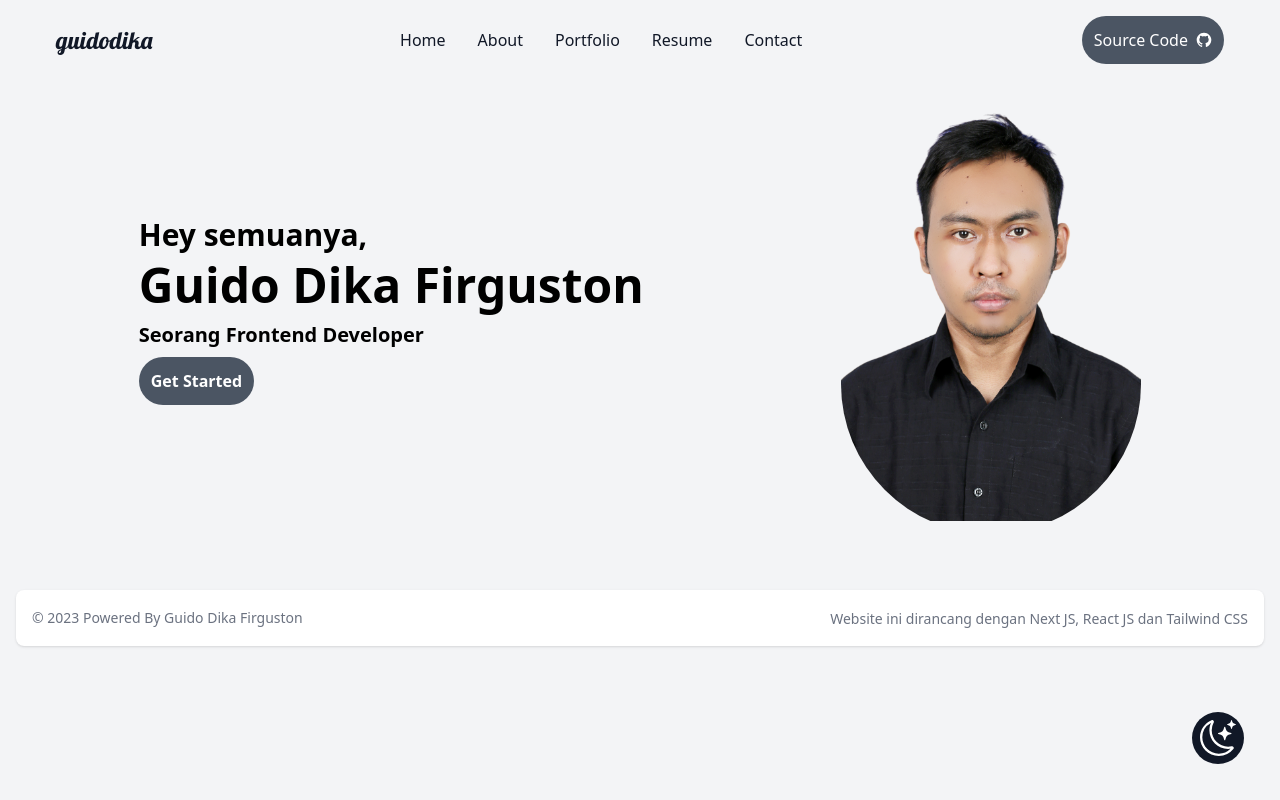
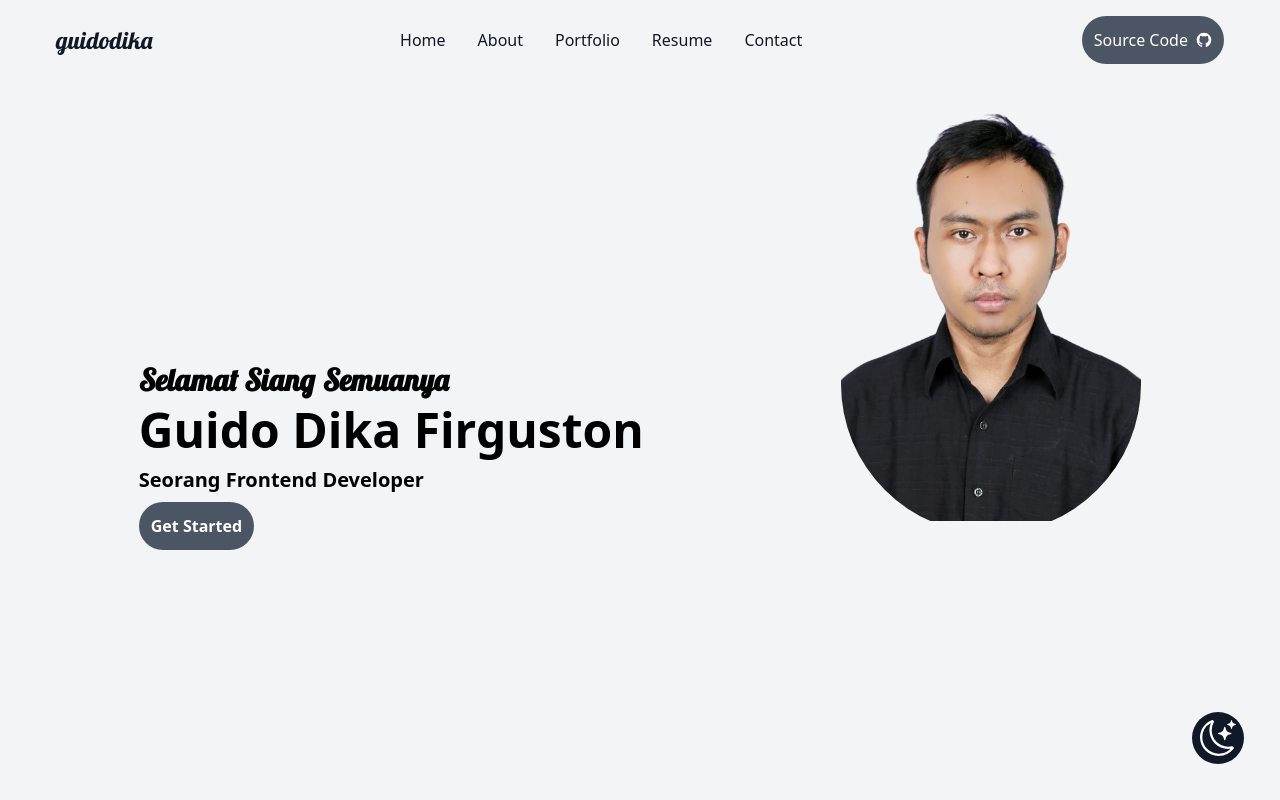
Before and after one commit to guidodika/portfolio-nextjs-guidodika, a Next.js app: page /home in a window 1280 px wide. Shown: the top 800 px of the page. Built offline with nearby package versions, Linux system fonts and the light colour scheme.

Commit message:
add animation dynamic text

```diff
--- /dev/null
+++ b/components/AnimatedText.js
@@ -0,0 +1,45 @@
+// AnimatedText.js
+import React, { useState, useEffect } from "react";
+
+const AnimatedText = ({ texts }) => {
+  const [currentTextIndex, setCurrentTextIndex] = useState(0);
+  const [displayText, setDisplayText] = useState("");
+
+  useEffect(() => {
+    let currentCharIndex = 0;
+    let animationInterval;
+
+    const animateText = () => {
+      const currentText = texts[currentTextIndex];
+      const currentChar = currentText[currentCharIndex];
+
+      if (currentChar) {
+        setDisplayText((prevText) => prevText + currentChar);
+        currentCharIndex++;
+      } else {
+        clearInterval(animationInterval);
+
+        setTimeout(() => {
+          setDisplayText("");
+          currentCharIndex = 0;
+          setCurrentTextIndex((prevIndex) => (prevIndex + 1) % texts.length);
+          startAnimation();
+        }, 2000);
+      }
+    };
+
+    const startAnimation = () => {
+      animationInterval = setInterval(animateText, 100);
+    };
+
+    startAnimation();
+
+    return () => {
+      clearInterval(animationInterval);
+    };
+  }, [currentTextIndex, texts]);
+
+  return <span>{displayText}</span>;
+};
+
+export default AnimatedText;
--- a/pages/home.js
+++ b/pages/home.js
@@ -3,17 +3,30 @@ import me from "/public/image-guidodika.png";
 import Link from "next/link";
 import ToogleTheme from "./toggleTheme";
 import Layout from "./layout";
+import AnimatedText from "../components/AnimatedText";
 
 function Home() {
+  const dynamicTexts = [
+    "Selamat Pagi",
+    "Selamat Siang",
+    "Selamat Sore",
+    "Selamat Malam",
+    "Berkah Dalem, Tuhan Memberkati",
+  ];
+
   return (
     <Layout>
       <div>
-        <div className="h-screen  md:h-fit grid p-10 md:flex md:justify-around pt-5 ">
+        <div className="min-h-screen md:h-fit grid p-10 md:flex md:justify-around pt-5 ">
           <ToogleTheme />
           <div className="font-nunito font-bold my-auto">
-            <h3 className="text-2xl md:text-3xl py-1">Hey semuanya,</h3>
+            <div className="relative text-2xl md:text-3xl py-1 font-lobster flex">
+              <AnimatedText texts={dynamicTexts} />
+              <h2 className="pl-2">Semuanya</h2>
+            </div>
             <h1 className="text-3xl md:text-5xl py-1 ">Guido Dika Firguston</h1>
             <h2 className="text-xl py-2 ">Seorang Frontend Developer</h2>
+
             <Link href="/about">
               <button className="p-3 bg-gray-600 hover:bg-gray-500 text-white rounded-3xl transition ease-in-out delay-150 hover:-translate-y-1 hover:scale-110 duration-300">
                 Get Started
```
